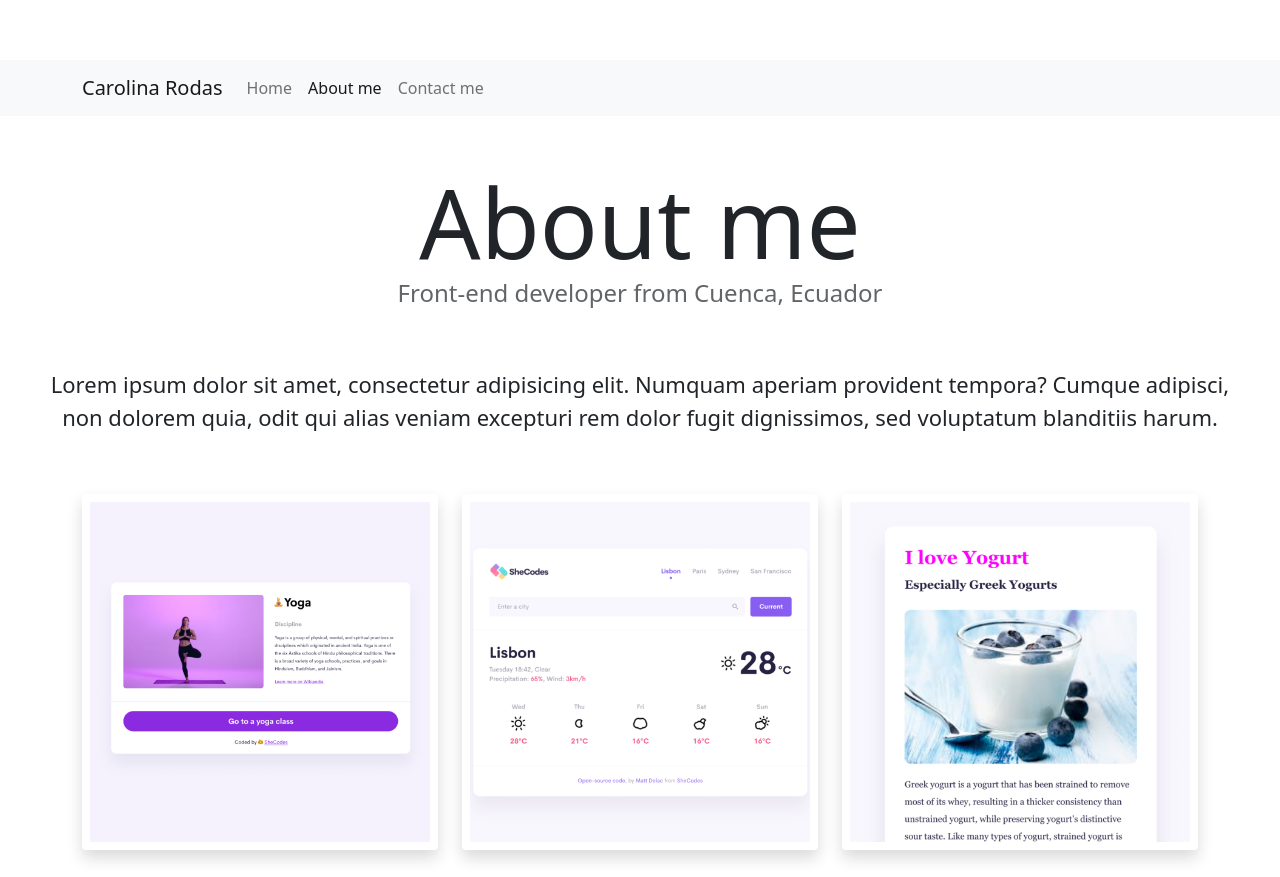
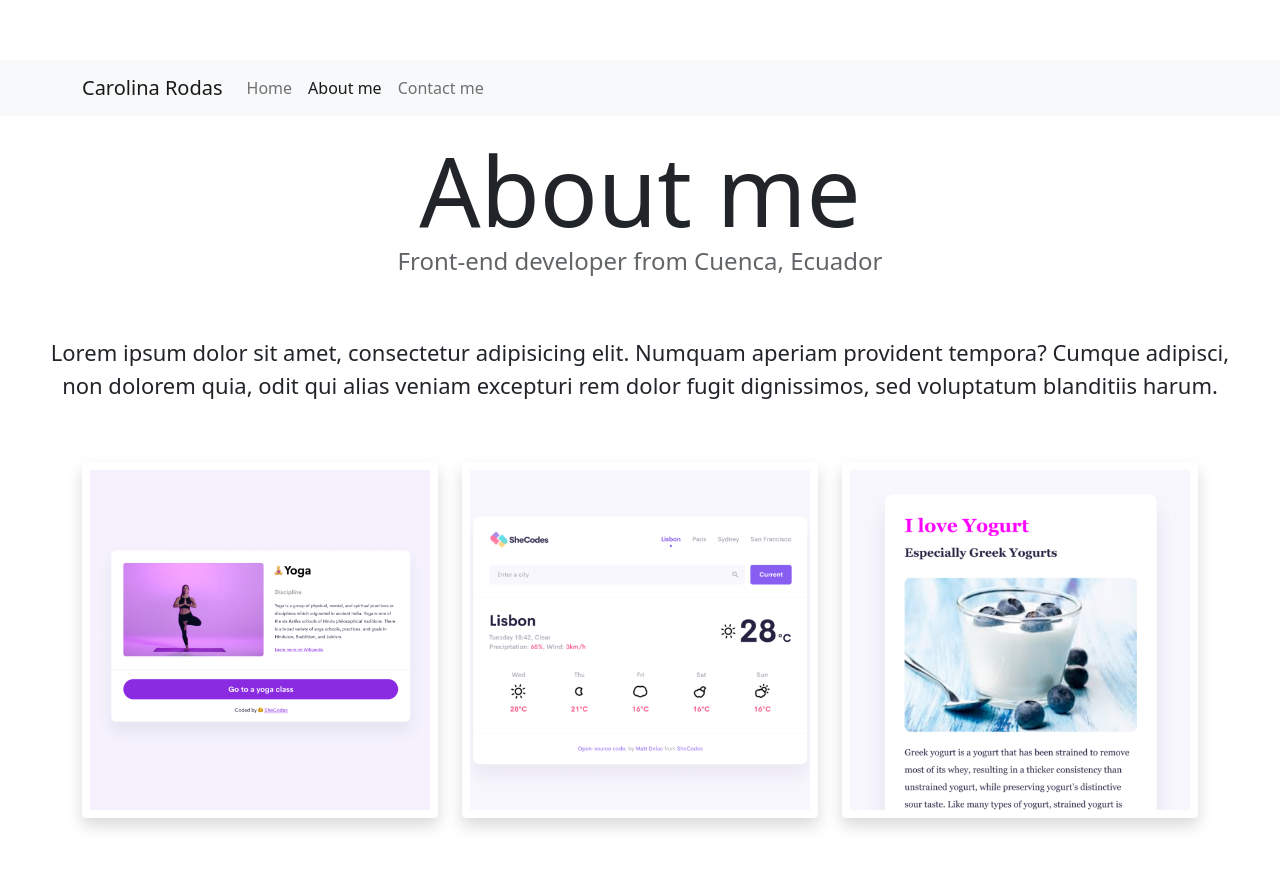
Before and after one commit to jcarodas/Week3ResponsiveHW, a plain HTML site: page about.html in a window 1280 px wide. Shown: the top 877 px of the page. Drawn offline with nearby package versions, Linux system fonts and the light colour scheme.

Commit message:
Fixed details

```diff
--- a/about.html
+++ b/about.html
@@ -63,7 +63,7 @@
         </div>
       </div>
     </nav>
-    <h1 class="text-center mt-5">About me</h1>
+    <h1 class="text-center mt-3">About me</h1>
     <h3 class="text-center">Front-end developer from Cuenca, Ecuador</h3>
     <div class="about-paragraphs text-center">
       <p>
```
Also changed, not shown: index.html (+1 -1 lines).
